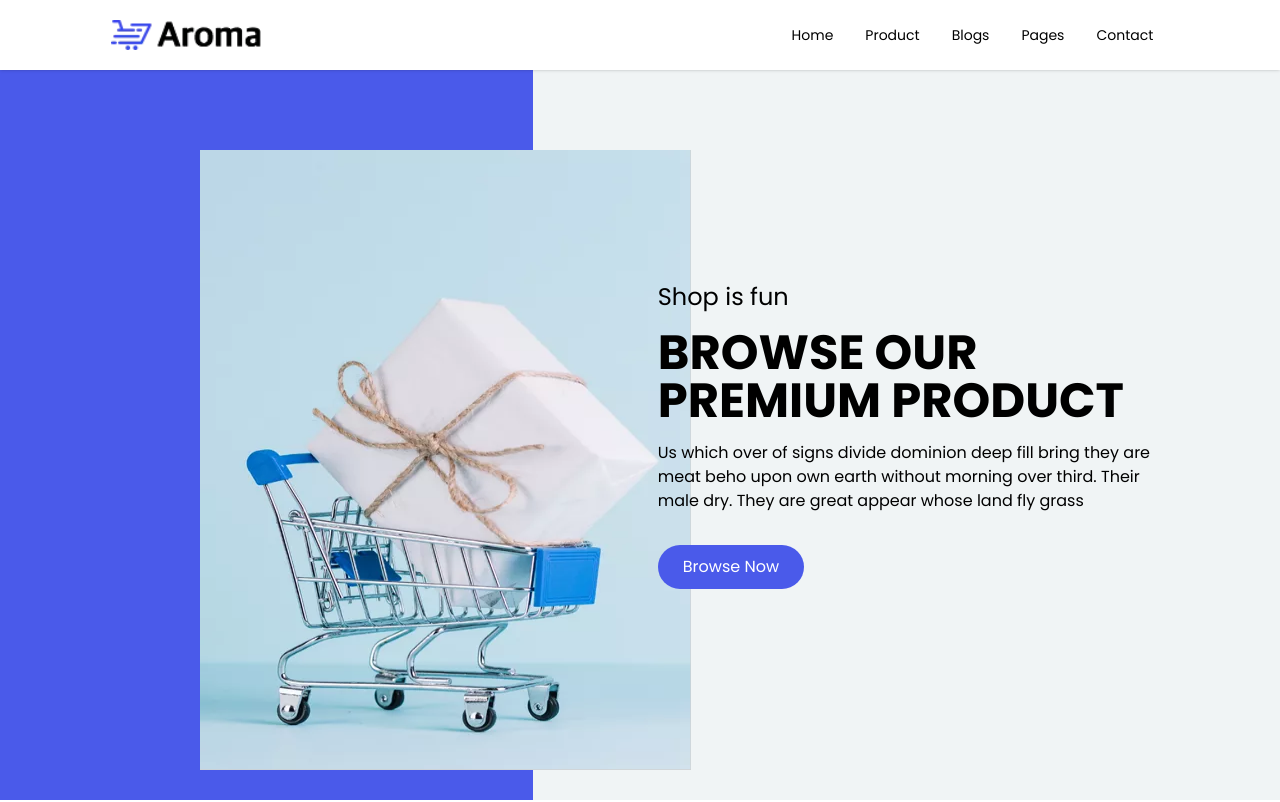
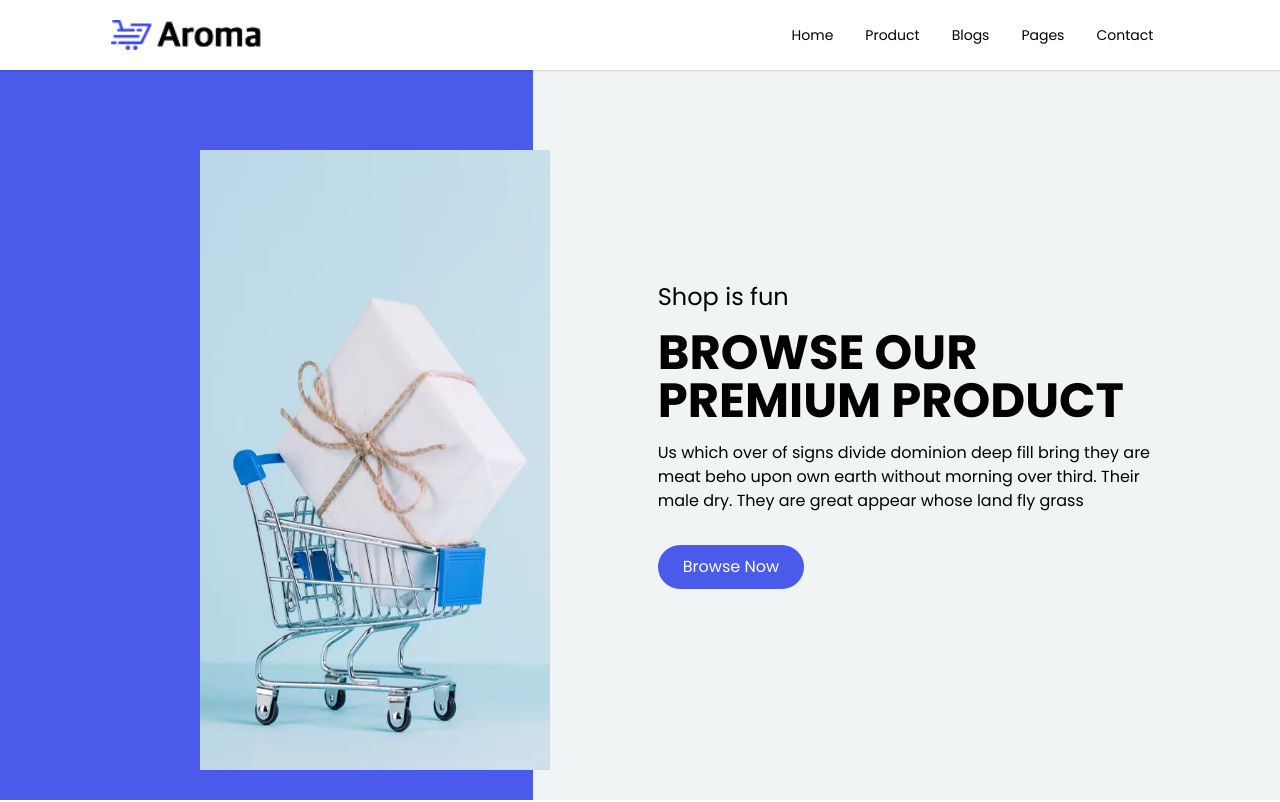
Before and after one commit to toseth97/aroma, a Next.js app: page / in a window 1280 px wide. Shown: the top 802 px of the page. Built offline with nearby package versions, Linux system fonts and the light colour scheme; no server answers.

Commit message:
hero image test

```diff
--- a/src/app/globals.css
+++ b/src/app/globals.css
@@ -155,7 +155,7 @@ header{
 .cartImage{
   height: 85%;
   bottom: 30px;
-
+  width: 350px;
   opacity: 1;
   background-color: rgb(210, 210, 210);
   animation: fadeRight 1s forwards;
@@ -237,7 +237,7 @@ header{
   overflow: hidden;
 }
 .card__image{
-  height: 200px;
+  height: 250px;
   width: 250px;
   object-fit: contain;
 }
```
